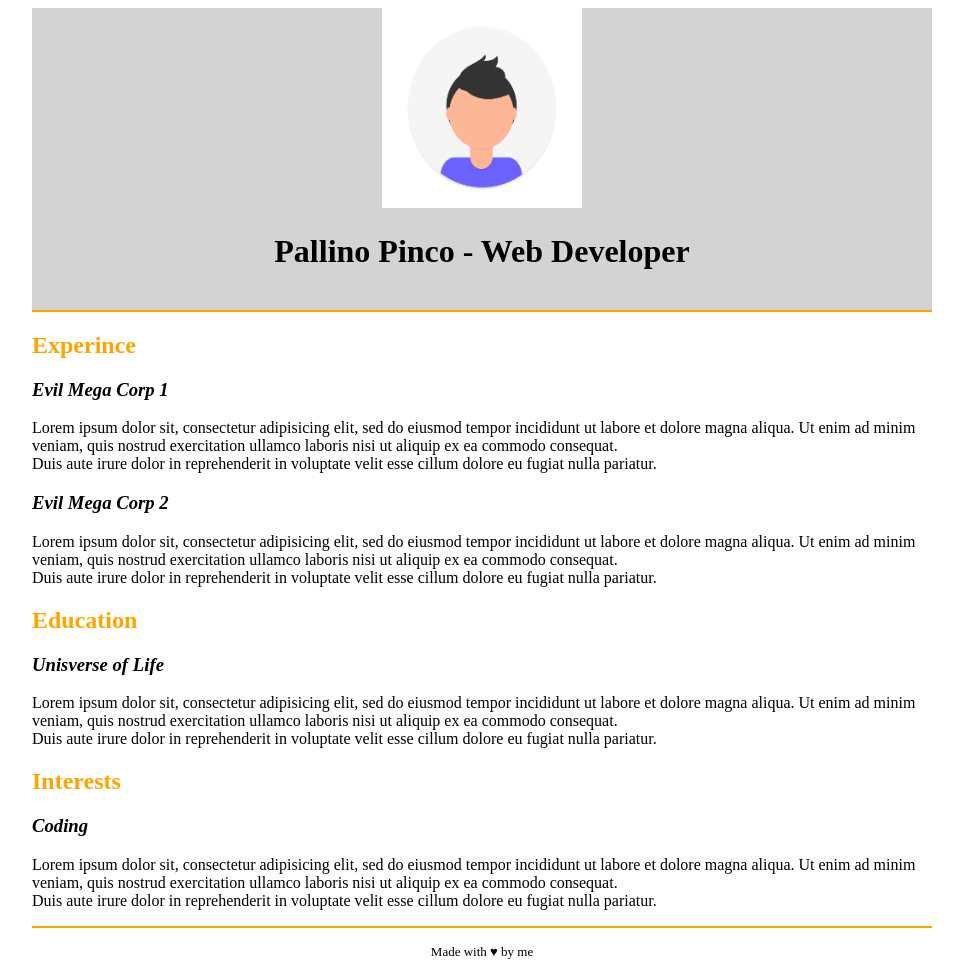
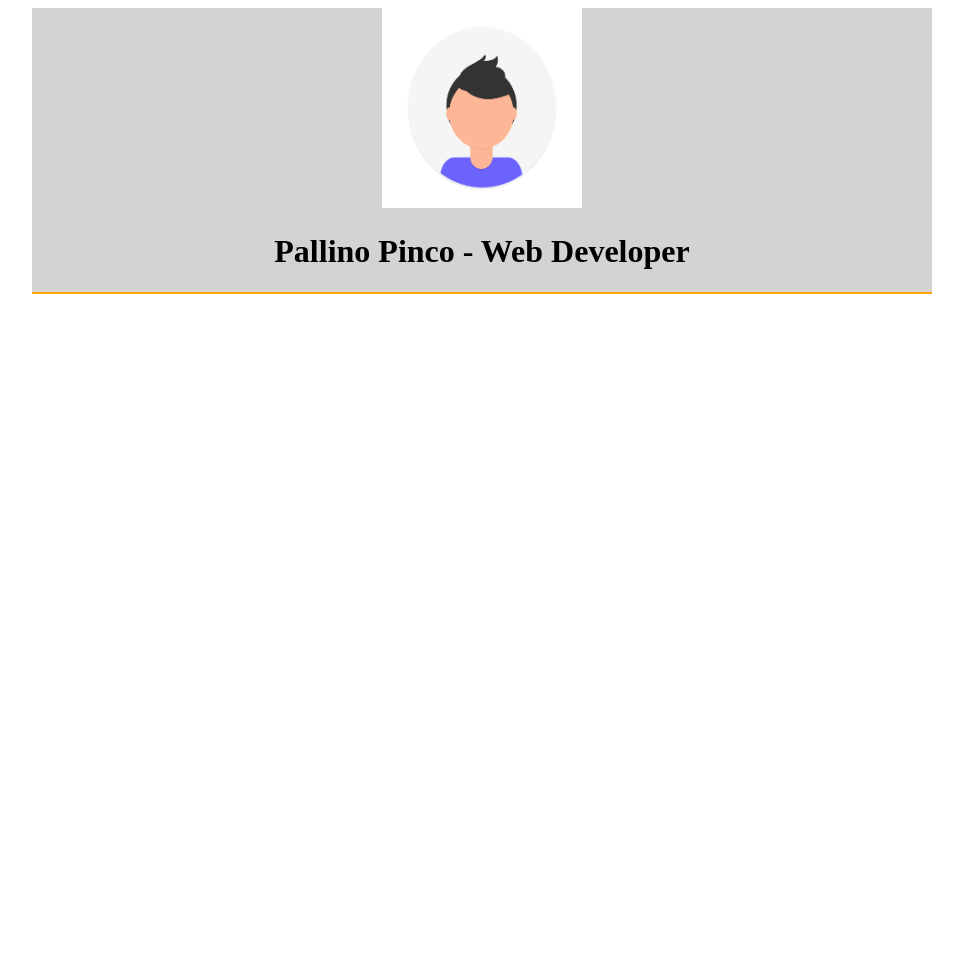
Before and after one commit to MarcoFabretti/html-css-curriculum-vitae, a plain HTML site: page PincoPallino.html in a window 1280 px wide. Shown: the whole page, without its empty margins (224-1187 px from the left). After the commit the page ends 800 px from the top, so only its background shows below. Drawn offline with Linux system fonts and the light colour scheme.

Commit message:
Revert "Fine"
This reverts commit 2373b41ed51e659789d2b2b2e902895391cf13eb.

```diff
--- a/PincoPallino.html
+++ b/PincoPallino.html
@@ -1,5 +1,5 @@
 <!DOCTYPE html>
-<html lang="en">
+<html lang="it">
 <head>
     <link rel="stylesheet" href="style.css">
     <meta charset="UTF-8">
@@ -8,57 +8,28 @@
     <title>Curriculum_Vitae</title>
 </head>
 <body>
-    <!--Presentazione CV-->
     <header>
         <div id="dgrey">
             <img src="profile.png" id="FotoP" alt="Foto Profilo">
             <h1>Pallino Pinco - Web Developer</h1>
-            <br>
+            <hr color="orange">
         </div>
     </header>
+    <main>
+        <div>
 
-    <main>
-        <h2 class="PsT">
-            Experince
-        </h2>
-        <h3>
-        <strong><i>Evil Mega Corp 1</i></strong>
-        </h3>
-        <p>
-            Lorem ipsum dolor sit, consectetur adipisicing elit, sed do eiusmod tempor incididunt ut labore et dolore magna aliqua. Ut enim ad minim veniam, quis nostrud exercitation ullamco laboris nisi ut aliquip ex ea commodo consequat.<br>
-            Duis aute irure dolor in reprehenderit in voluptate velit esse cillum dolore eu fugiat nulla pariatur.
-        </p>
-        <h3>
-            <strong><i>Evil Mega Corp 2</i></strong>
-        </h3>
-            <p>
-                Lorem ipsum dolor sit, consectetur adipisicing elit, sed do eiusmod tempor incididunt ut labore et dolore magna aliqua. Ut enim ad minim veniam, quis nostrud exercitation ullamco laboris nisi ut aliquip ex ea commodo consequat.<br>
-                Duis aute irure dolor in reprehenderit in voluptate velit esse cillum dolore eu fugiat nulla pariatur.
-            </p>
-        <h2 class="PsT">
-            Education
-        </h2>
-        <h3>
-            <strong><i>Unisverse of Life</i></strong>
-        </h3>
-        <p>
-            Lorem ipsum dolor sit, consectetur adipisicing elit, sed do eiusmod tempor incididunt ut labore et dolore magna aliqua. Ut enim ad minim veniam, quis nostrud exercitation ullamco laboris nisi ut aliquip ex ea commodo consequat.<br>
-            Duis aute irure dolor in reprehenderit in voluptate velit esse cillum dolore eu fugiat nulla pariatur.
-        </p>
-        <h2 class="PsT">
-            Interests
-        </h2>
-        <h3>
-            <strong><i>Coding</i></strong>
-        </h3>
-        <p>
-            Lorem ipsum dolor sit, consectetur adipisicing elit, sed do eiusmod tempor incididunt ut labore et dolore magna aliqua. Ut enim ad minim veniam, quis nostrud exercitation ullamco laboris nisi ut aliquip ex ea commodo consequat.<br>
-            Duis aute irure dolor in reprehenderit in voluptate velit esse cillum dolore eu fugiat nulla pariatur.
-        </p>
+        </div>
+        <div>
+
+        </div>
+        <div>
+
+        </div>
     </main>
     <footer>
-        <br>
-        Made with &hearts; by me
+        <div>
+
+        </div>
     </footer>
 </body>
 </html>
--- a/Style.css
+++ b/Style.css
@@ -1,34 +1,22 @@
 body{
+    align-items: center;
+    text-align: center;
     width: 900px;
     margin-left: 20%;
 }
 
-header{
-    text-align: center;
-    align-items: center;
-    border-bottom: 2px solid;
-    border-color: orange !important;
+hr{
+    color:orange !important;
 }
 
-footer{
-    text-align: center;
-    align-items: center;
-    border-top: 2px solid;
-    border-color: orange !important;
-    font-size: small;
+.PsT1{
+    color:orange;
 }
 
-/*PreSetTitle*/
-.PsT{
-   color: orange;
-}
-
-/*div grey*/
 #dgrey{
     background-color: lightgray;
 }
 
-/*Foto Profilo*/
 #FotoP{
     width: 200px!important;
     height: 200px!important;
```
